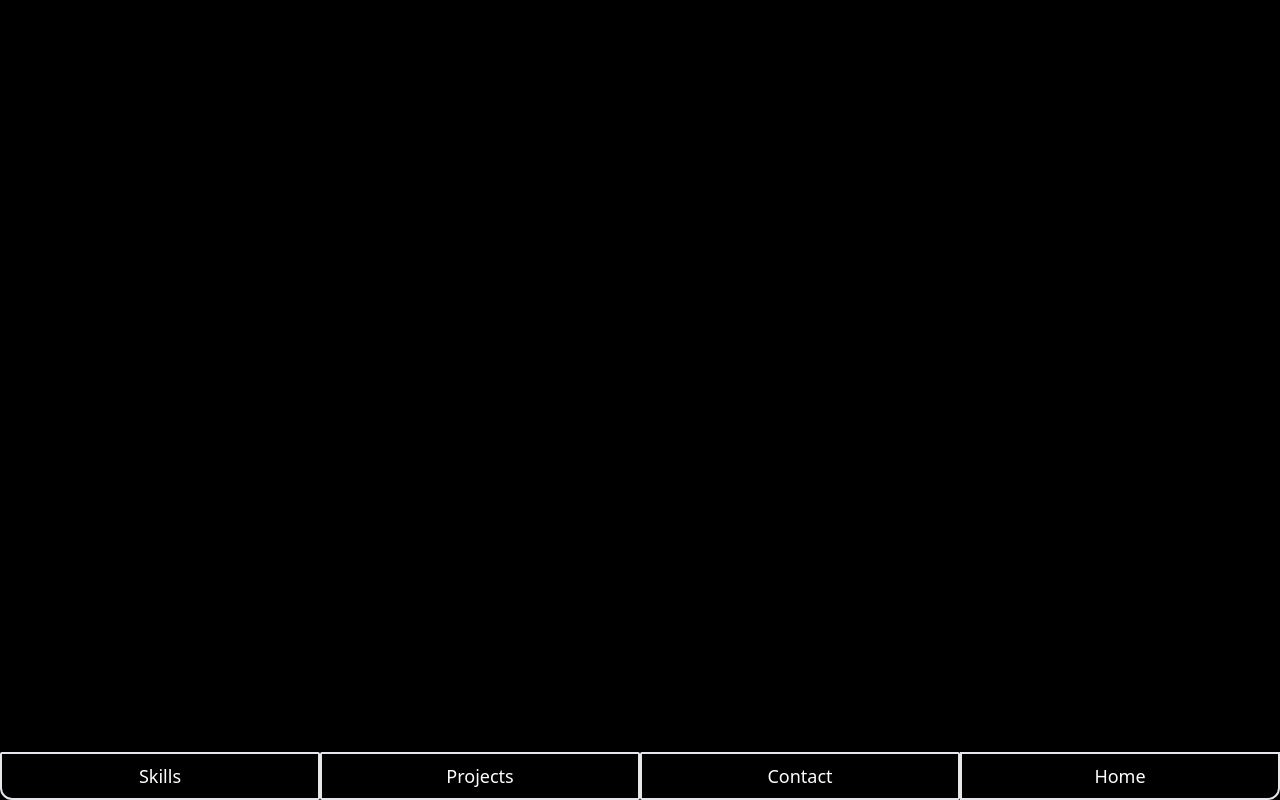
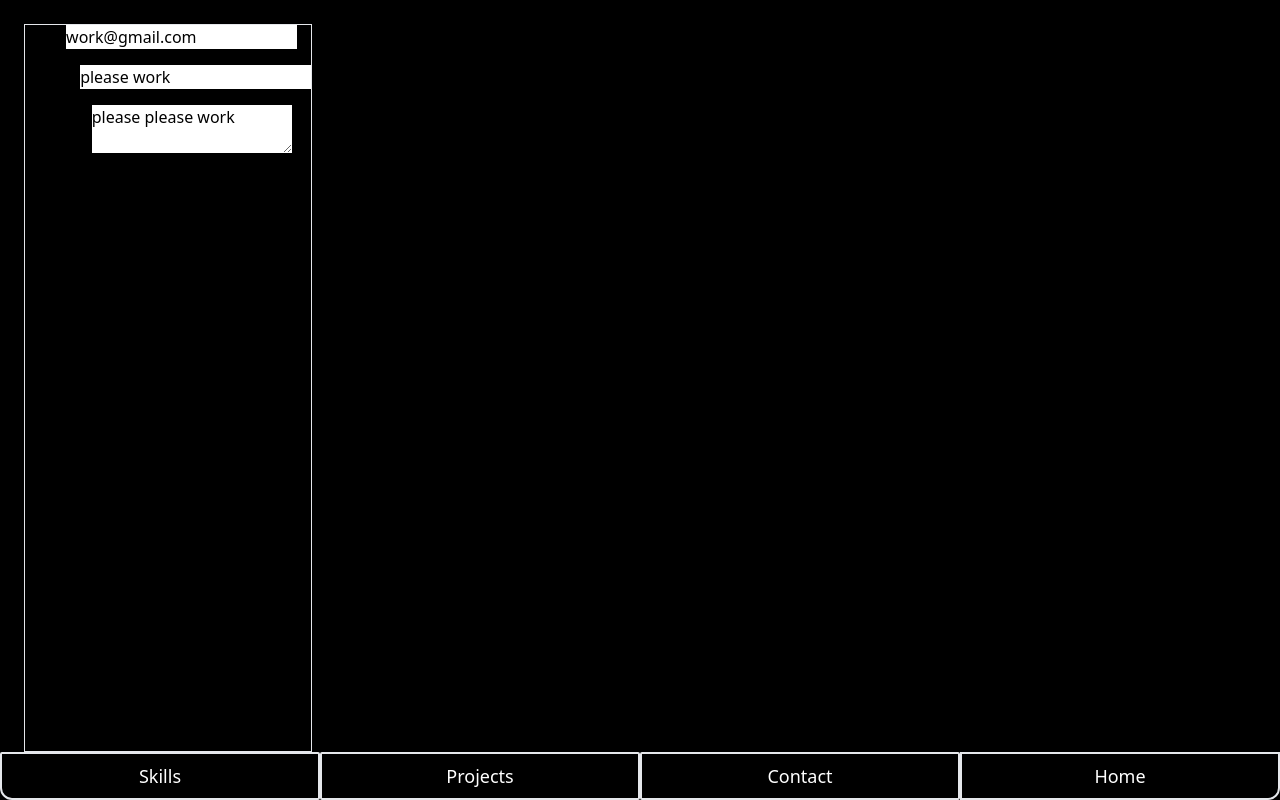
Before and after one commit to QMaximillian/quinn-personal-website, a Next.js app: page /contact in a window 1280 px wide. Built offline with nearby package versions, Linux system fonts and the light colour scheme.

Commit message:
Create contact api route to let visitors to my site send me emails. Create simple, base working form

```diff
--- /dev/null
+++ b/components/ContactForm.js
@@ -0,0 +1,81 @@
+import * as React from 'react'
+
+// Data To Get From Form
+
+/*
+  from: USERS_EMAIL_ADDRESS
+  to: "quinnlashinsky@gmail.com"
+  subject USERS_SUBJECT
+  text: USERS_TEXT
+*/
+function contactFormReducer(state, action) {
+  return {
+    ...state,
+    [action.id]: action.data,
+  }
+}
+
+function ContactForm(props) {
+  const [state, dispatch] = React.useReducer(contactFormReducer, {
+    email: 'work@gmail.com',
+    subject: 'please work',
+    message: 'please please work',
+  })
+
+  function onChange(event) {
+    dispatch({ id: event.target.id, data: event.target.value })
+  }
+  function handleSubmit(event) {
+    event.preventDefault()
+    fetch(`/api/contact`, {
+      method: 'POST',
+      body: JSON.stringify(state),
+      'content-type': 'application/json',
+    }).catch((error) => {
+      console.log(error)
+    })
+  }
+  return (
+    <form id="contact-form" className="border-grey-500 border">
+      <div className="mb-4">
+        <label htmlFor="email">
+          Email
+          <input
+            onChange={onChange}
+            value={state.email}
+            type="text"
+            id="email"
+            name="email"
+          />
+        </label>
+      </div>
+      <div className="mb-4">
+        <label htmlFor="subject">
+          Subject
+          <input
+            onChange={onChange}
+            value={state.subject}
+            type="text"
+            id="subject"
+            name="subject"
+          />
+        </label>
+      </div>
+      <div className="mb-4">
+        <label htmlFor="message">
+          Message
+          <textarea
+            onChange={onChange}
+            value={state.message}
+            type="text"
+            id="message"
+            name="message"
+          />
+        </label>
+      </div>
+      <button onClick={handleSubmit}>Submit</button>
+    </form>
+  )
+}
+
+export default ContactForm
--- a/package.json
+++ b/package.json
@@ -10,6 +10,7 @@
   "dependencies": {
     "framer-motion": "^3.10.5",
     "next": "10.0.5",
+    "nodemailer": "^6.5.0",
     "react": "17.0.1",
     "react-dom": "17.0.1",
     "react-icons": "^4.2.0"
--- /dev/null
+++ b/pages/api/contact.js
@@ -0,0 +1,37 @@
+// Next.js API route support: https://nextjs.org/docs/api-routes/introduction
+import nodemailer from 'nodemailer'
+
+export default (req, res) => {
+  const body = JSON.parse(req.body)
+  const transporter = nodemailer.createTransport({
+    service: 'gmail',
+    auth: {
+      user: process.env.TRANSPORT_EMAIL,
+      pass: process.env.TRANSPORT_PASSWORD,
+      clientId: process.env.OAUTH_CLIENTID,
+      clientSecret: process.env.OAUTH_CLIENT_SECRET,
+      refreshToken: process.env.OAUTH_REFRESH_TOKEN,
+    },
+  })
+
+  const mailOptions = {
+    from: process.env.TRANSPORT_EMAIL,
+    to: process.env.TRANSPORT_EMAIL,
+    subject: body.subject,
+    text: `${body.email} - ${body.message}`,
+    replyTo: body.email,
+  }
+
+  transporter.sendMail(mailOptions, function (error, response) {
+    if (error) {
+      // Handle telling user you weren't able to send email
+      console.log({ error })
+    } else {
+      console.log({ response })
+      res.send({ message: 'Email sent' })
+    }
+  })
+
+  res.statusCode = 200
+  res.end()
+}
--- a/pages/api/hello.js
+++ /dev/null
@@ -1,6 +0,0 @@
-// Next.js API route support: https://nextjs.org/docs/api-routes/introduction
-
-export default (req, res) => {
-  res.statusCode = 200
-  res.json({ name: 'John Doe' })
-}
--- a/pages/contact.js
+++ b/pages/contact.js
@@ -1,4 +1,5 @@
 import Head from 'next/head'
+import ContactForm from '../components/ContactForm'
 
 export default function Contact() {
   return (
@@ -7,7 +8,7 @@ export default function Contact() {
         <title>Contact</title>
         <link rel="icon" href="/favicon.ico" />
       </Head>
-      <div className="justify-start overflow-y-auto" />
+      <ContactForm />
     </>
   )
 }
```
Also changed, not shown: components/ContactFormInput.js (added).
